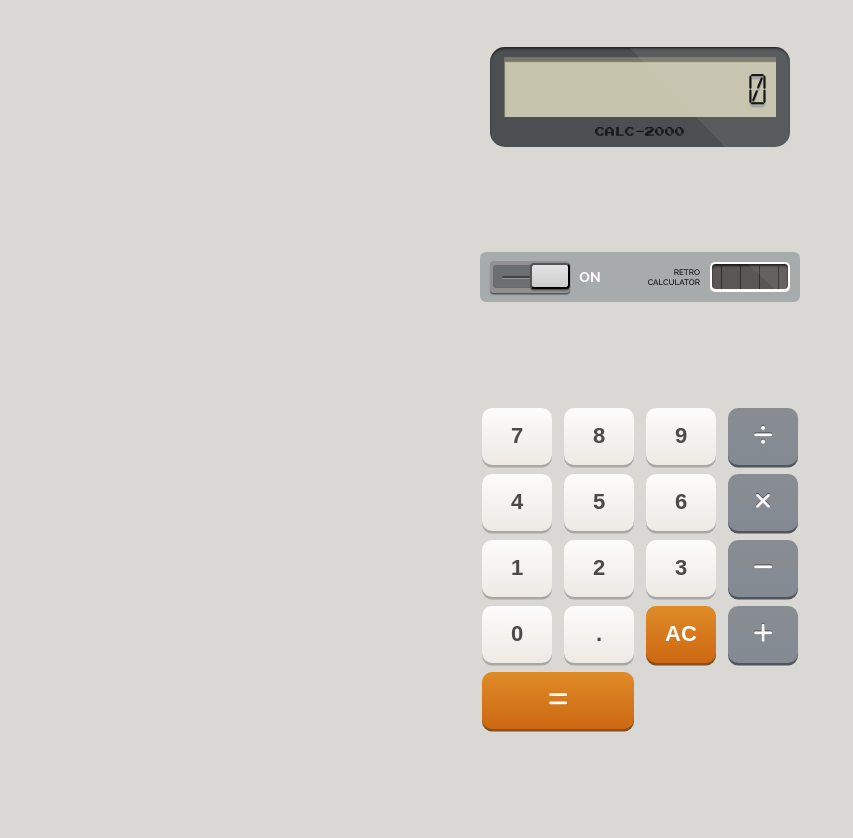
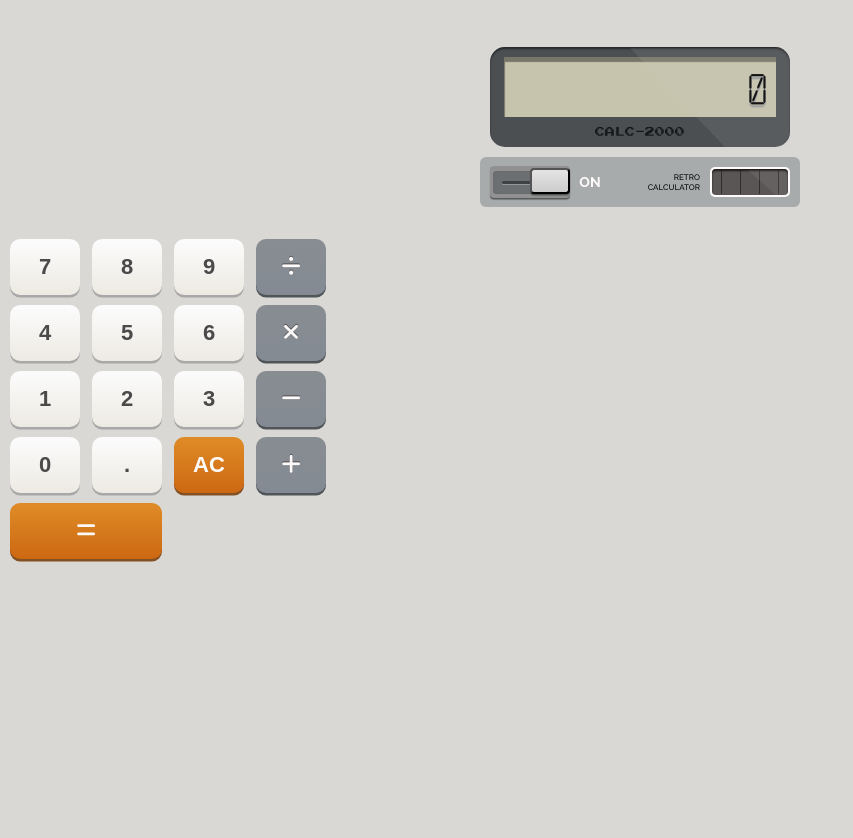
Before and after one commit to aleion/calculator, a plain HTML site: page index.html in a window 1280 px wide. Shown: the whole page, without its empty margins (0-853 px from the left). Drawn offline with Linux system fonts and the light colour scheme.

Commit message:
ahora siquesiii

```diff
--- a/index.html
+++ b/index.html
@@ -17,7 +17,7 @@
 </head>
 <body>
     <div class="calculator">
-        <div class="container">
+
         <div class="screen">
             <form name="calc">
                     <div class="light2"></div>
@@ -77,7 +77,7 @@
 
             <button class="btn-style equalBut span2" id="equalBut" type="button" onclick="equalButPress()"><i class="fas fa-equals"></i></button>
         </div>
-    </div>
+
     </div>
 
 
--- a/style.css
+++ b/style.css
@@ -30,15 +30,8 @@ body{
     height:  100vh;
     padding: 35px 0px;
     background-color: rgb(217, 216, 212);
-    display: grid;
-    justify-items: center;
     grid-gap: 20px;
     margin: 0px ;
-}
-.container{
-    display: grid;
-    justify-items: center;
-
 }
 
 .screen{
@@ -47,6 +40,9 @@ body{
     background-color:rgb(76, 79, 82);
     margin-top: 12px;
     border-radius: 15px;
+    margin-left: auto;
+    margin-right: auto;
+    margin-bottom: 10px;
     display: grid;
     align-content: top;
     justify-items: center;
@@ -99,6 +95,7 @@ body{
     display: grid;
     align-content: center;
     grid-template-columns: 90px 40px auto ;
+    margin: 0 auto 10px auto;
 }
 .on{
     display: grid;
@@ -237,6 +234,7 @@ body{
     grid-row-gap: 6px;
     align-items: center;
     justify-items: center;
+    margin: 30px auto 0 10px;
 }
 .span2{
     grid-column: span 2;
```
